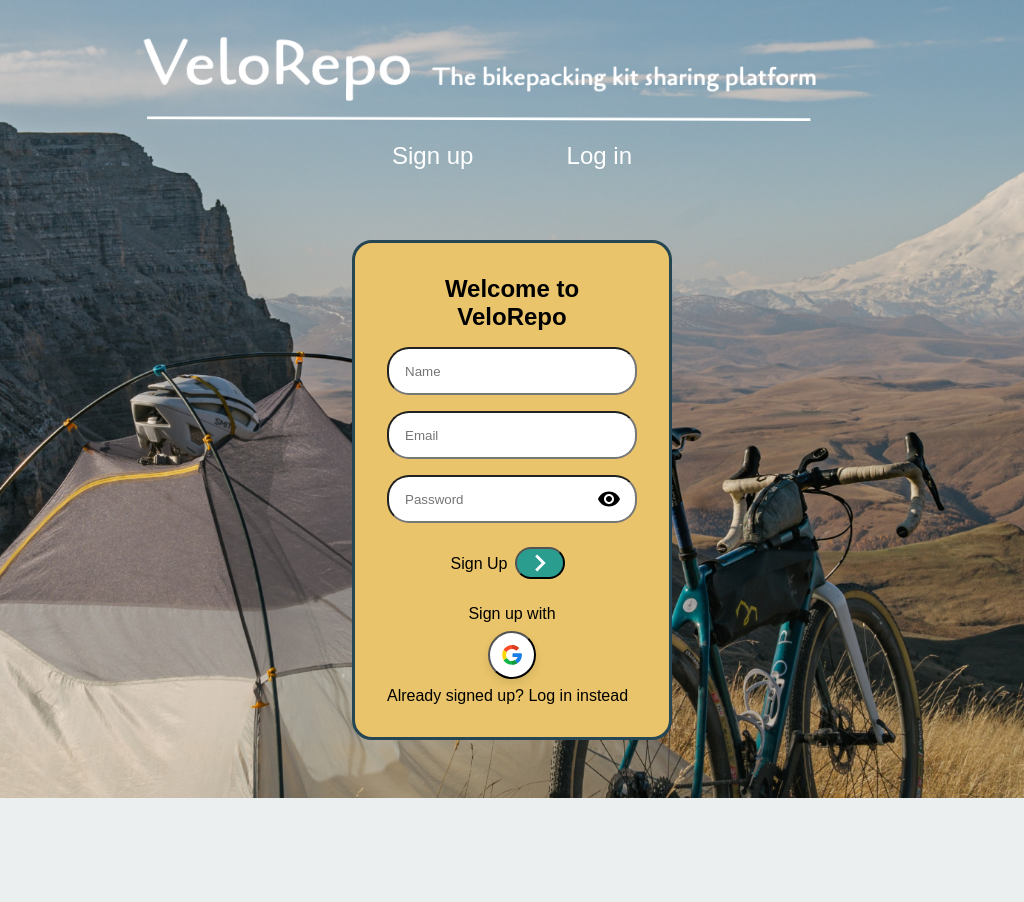
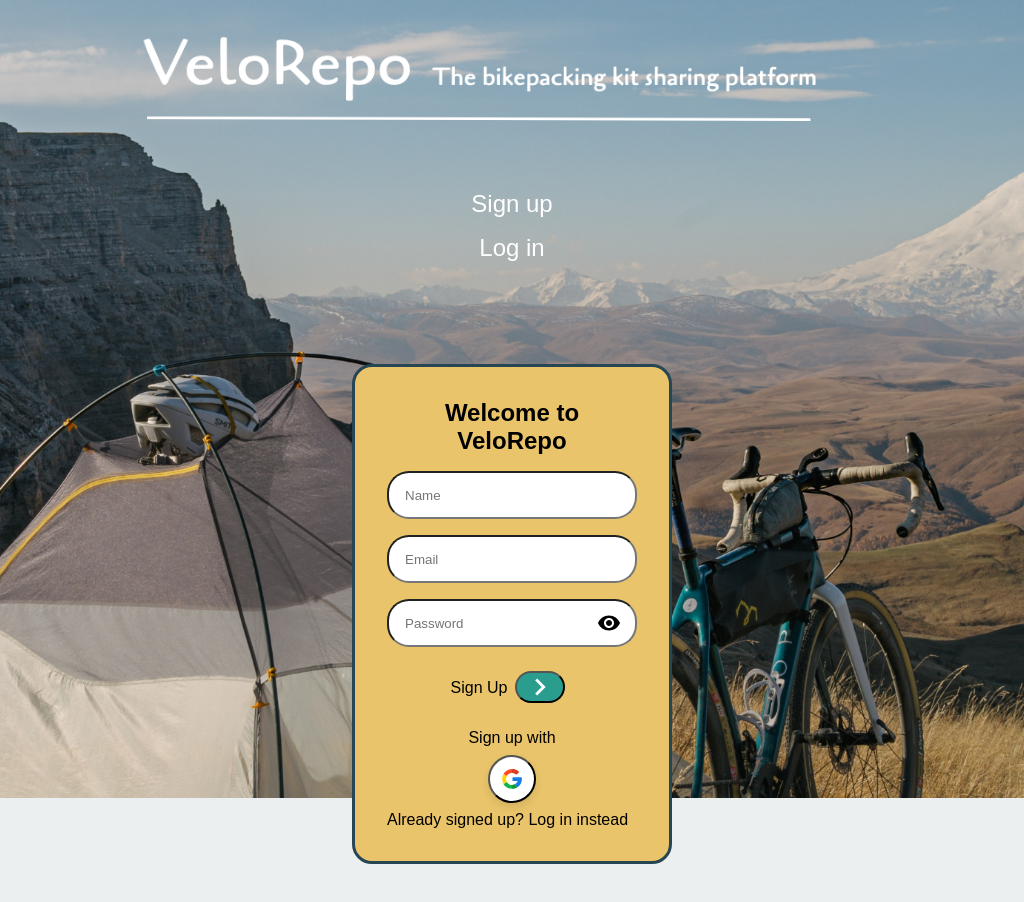
Before and after one commit to HelenLangers/VeloRepo, a React (Create React App) app: page /sign-up in a window 1024 px wide. Shown: the top 902 px of the page. Before the commit the page ends 810 px from the top, so only its background shows below. Built offline with nearby package versions, Linux system fonts and the light colour scheme; a web font is replaced by a local one.

Commit message:
nav bar css changes

```diff
--- a/src/Assets/addItem.css
+++ b/src/Assets/addItem.css
@@ -20,6 +20,11 @@
     justify-content: space-between;
     margin-bottom: 0.5rem;
 }
+
+select {
+
+}
+
 
 .fileInput {
     font-family: 'Cagliostro', sans-serif;
--- a/src/Assets/index.css
+++ b/src/Assets/index.css
@@ -259,11 +259,21 @@
 
   .navLinks{
     margin-right: 0;
+    flex-direction: row;
   }
 
   .pageTitle {
     font-size: 2rem;
   }
+}
 
+@media (min-width: 1024px) and (max-width: 1178px) {
+  .navLinks{
+    flex-direction: column;
+    margin: 2rem;
+  }
 
+  .landingPageLinks{
+    margin-top: 1rem;
+  }
 }
--- a/src/Assets/navBar.css
+++ b/src/Assets/navBar.css
@@ -2,7 +2,7 @@
     background: var(--primary-dark);
     position: fixed;
     margin-top: 15px;
-    height: 10vh;
+    height: 10%;
     width: 100%;
     bottom: 0;
     left: 0;
@@ -21,5 +21,12 @@
 
 .navIcon {
     color: #fff;
-    font-size: 3rem;
+    font-size: 2.5rem;
 }
+
+
+@media screen and (max-width: 1024px) {
+    .navIcon {
+        font-size: 2rem;
+    }
+}
--- a/src/Assets/profilePage.css
+++ b/src/Assets/profilePage.css
@@ -9,7 +9,7 @@
     display: flex;
     flex-direction: column;
     align-items: center;
-    margin-bottom: 10vh;
+    margin-bottom: 10%;
 }
 
 .accountTitle{
@@ -44,7 +44,7 @@
     border-radius: 22px;
     padding: 1rem;
     max-width: 500px;
-    width: 20%;
+    width: 30%;
     margin-bottom: 1rem;
 }
 
@@ -91,7 +91,7 @@
     color: #fff;
 }
 
-@media screen and (max-width: 768px) {
+@media screen and (max-width: 1024px) {
     .profileCard {
         width: 60%;
     }
--- a/src/Components/NavBar.js
+++ b/src/Components/NavBar.js
@@ -5,6 +5,7 @@
 import { FaRegUser } from 'react-icons/fa';
 import { FaSearch } from 'react-icons/fa';
 import { FaHome } from 'react-icons/fa';
+import { BiInfoCircle } from 'react-icons/bi';
 
 function NavBar() {
 
@@ -19,13 +20,16 @@
           <Link to='/welcome'><FaHome className='navIcon'/></Link>
         </div>
         <div className="navOptionBlock">
-          <Link to='/create-item'><FaRegPlusSquare className='navIcon'/></Link>
+          <Link to='/create-item'><FaRegPlusSquare className='navIcon' /></Link>
         </div>
         <div className="navOptionBlock">
-          <Link to='/browser'><FaSearch className='navIcon'/></Link>
+          <Link to='/browser'><FaSearch className='navIcon' /></Link>
         </div>
         <div className="navOptionBlock">
           <Link to='/profile'><FaRegUser className='navIcon'/></Link>
+        </div>
+        <div className="navOptionBlock">
+          <Link to='/information'><BiInfoCircle className='navIcon' /></Link>
         </div>
       </nav>
     </>
--- a/src/Pages/CreateItem.jsx
+++ b/src/Pages/CreateItem.jsx
@@ -15,7 +15,7 @@
 
 function CreateItem() {
   const pageInformation = {
-    pageTitle: "Add Item To The Repo",
+    pageTitle: "Add To The Repo",
   };
 
   const [loading, setLoading] = useState(false);
@@ -135,8 +135,12 @@
       toast.error("Images could not be uploaded");
       return;
     });
-    console.log(imgUrls);
-    setLoading(false);
+
+    const formDataCopy = {...formData, imgUrls}
+    delete formDataCopy.images;
+    console.log(formDataCopy)
+
+    // STILL NEED TO ADD ITEM (formDataCopy) TO DATABASE HERE!!
   };
 
   const onMutate = (e) => {
--- a/src/Pages/NotFound.jsx
+++ b/src/Pages/NotFound.jsx
@@ -1,4 +1,5 @@
 import React from 'react'
+import '../Assets/index.css'
 
 function NotFound() {
 
```
